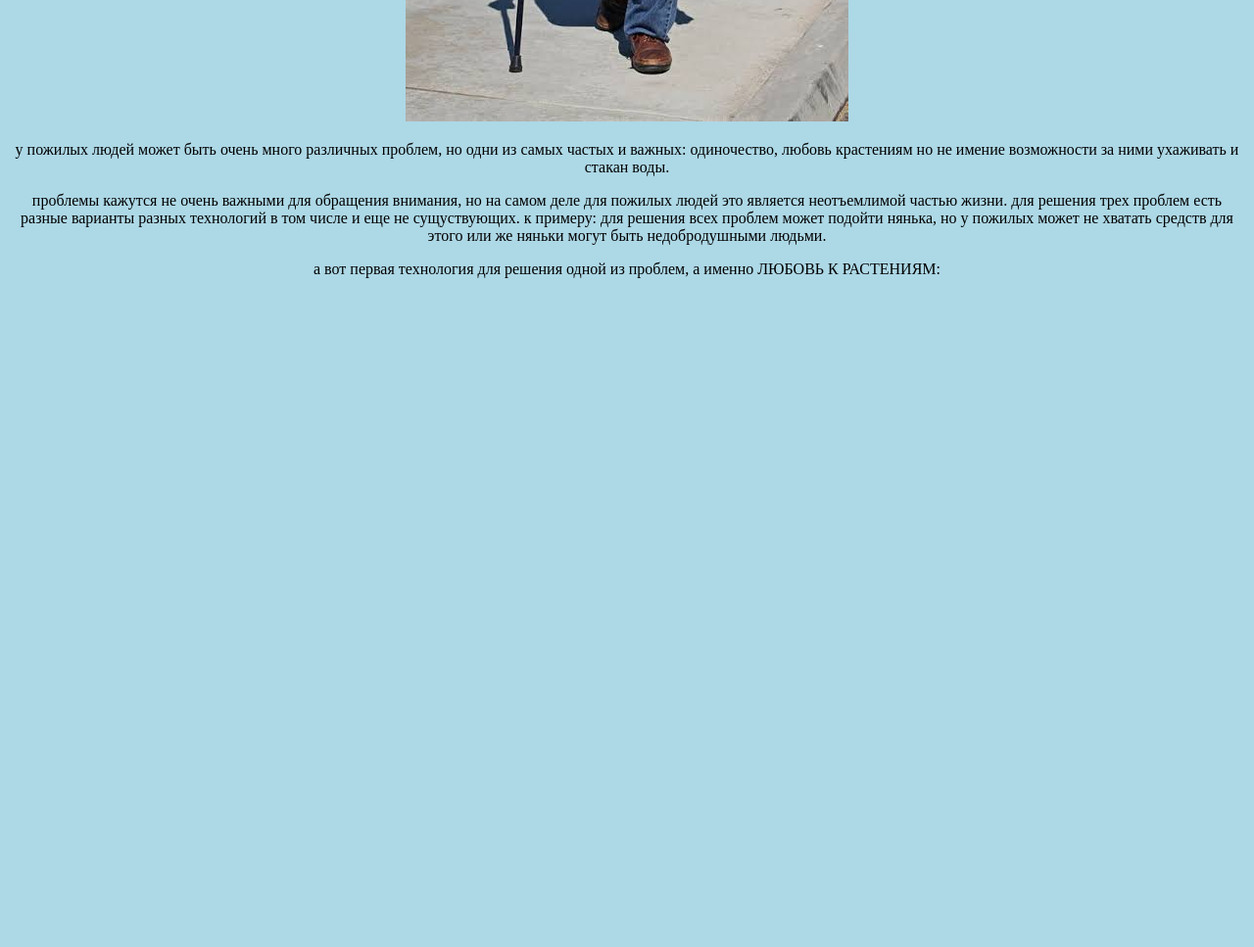
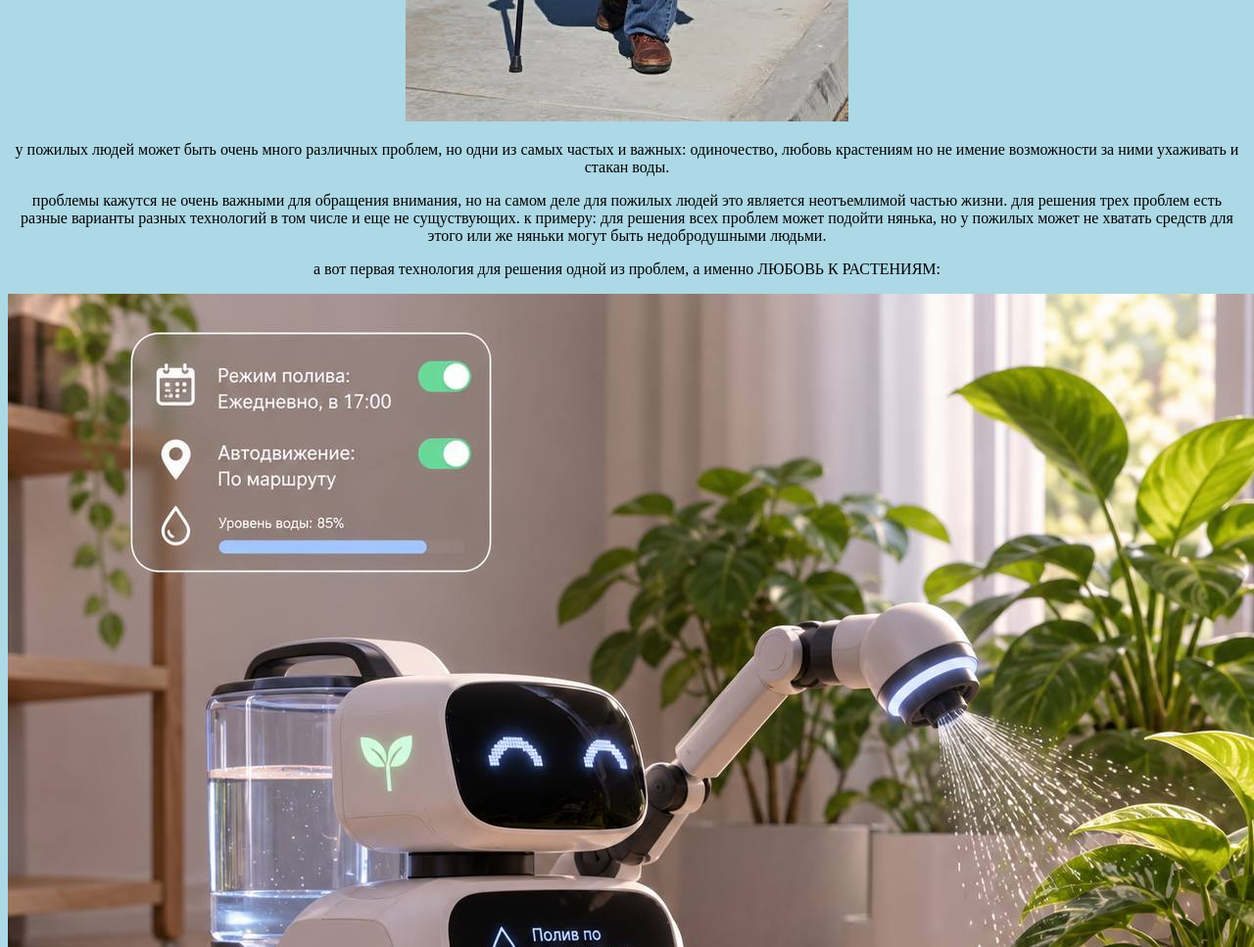
Before and after one commit to yunona67/steam2, a plain HTML site: page index.html in a window 1280 px wide. Shown: the part 1253-2220 px from the top of the page at 98% size. Before the commit the page ends 1553 px from the top, so only its background shows below. Drawn offline with Linux system fonts and the light colour scheme.

Commit message:
Add image tag for fphoto1.jpg in index.html

```diff
--- a/index.html
+++ b/index.html
@@ -48,6 +48,6 @@
     <p class="text">
         а вот первая технология для решения одной из проблем, а именно ЛЮБОВЬ К РАСТЕНИЯМ:
     </p>
-
+   <img src="fphoto1.jpg">
 </body>
 </html>
```
